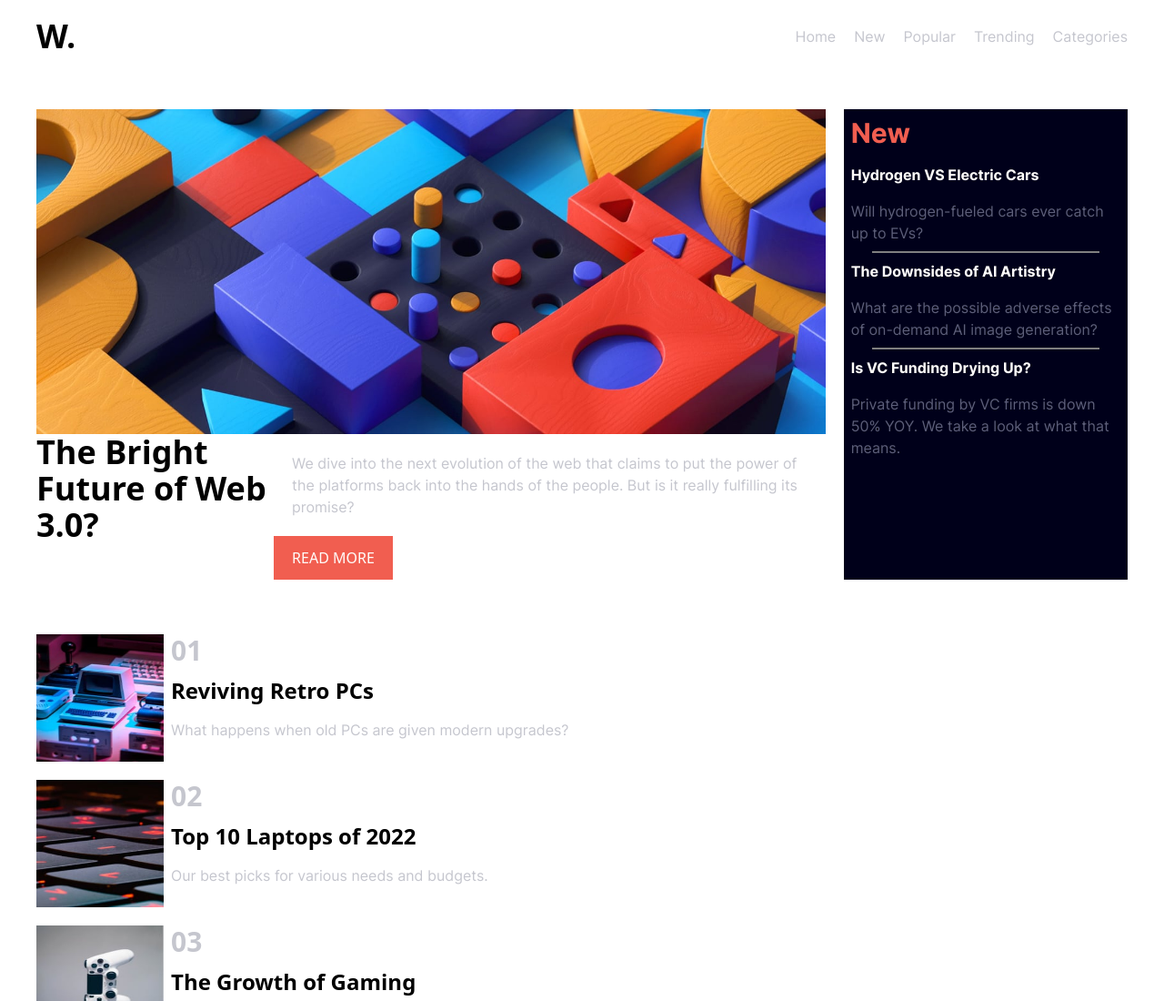
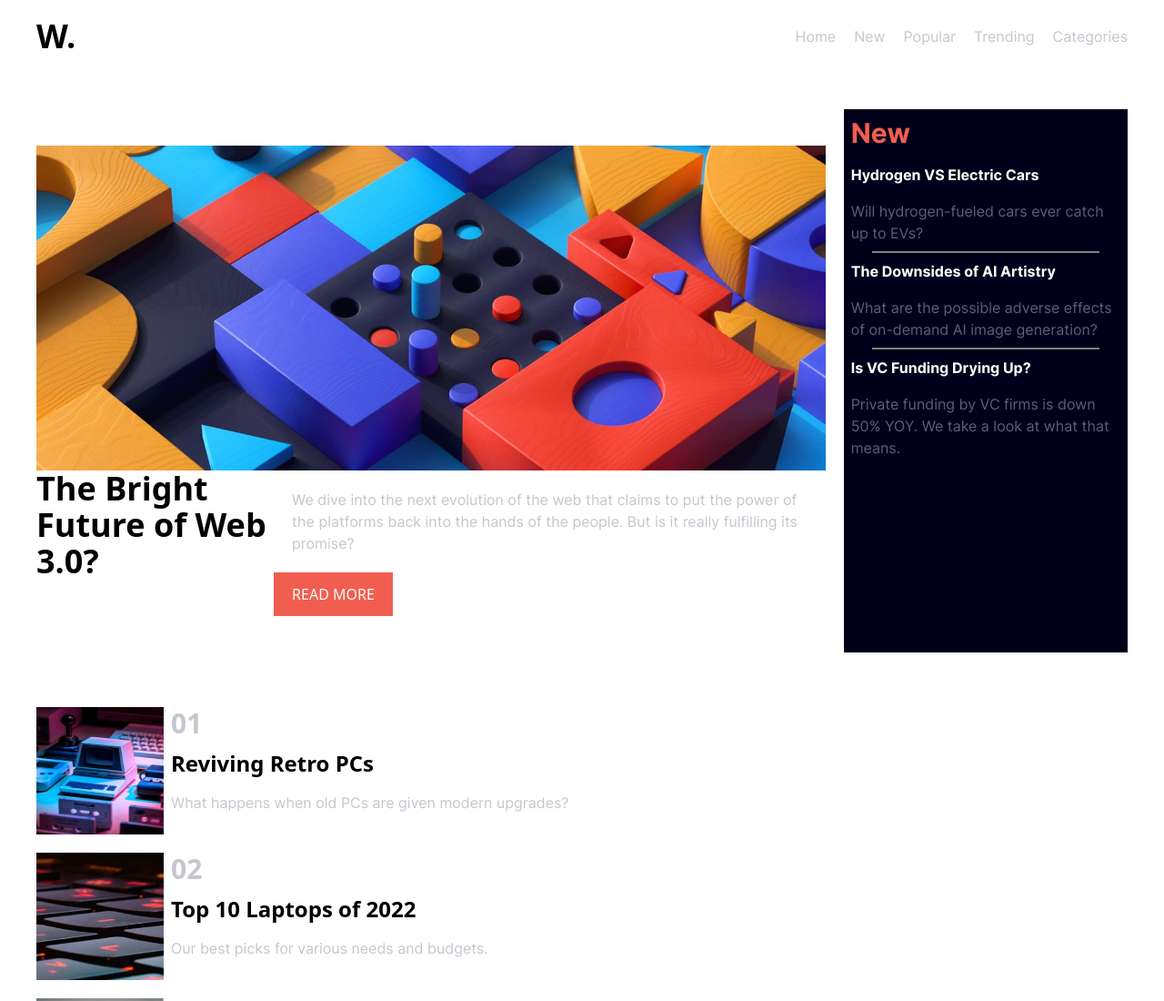
Before and after one commit to omar-ma66/TP-TAILWIND, a website: page index.html in a window 1280 px wide. Shown: the top 1100 px of the page at 91% size. Drawn offline with Linux system fonts and the light colour scheme.

Commit message:
derniere modif dans html

```diff
--- a/index.html
+++ b/index.html
@@ -31,7 +31,7 @@
 
 <main  class="flex flex-col justify-between gap-15 p-10">
 <section class="md:flex flex-row justify-between gap-5">
-        <div class="">
+        <div class="py-10">
                               <img src="assets/images/image-web-3-mobile.jpg" alt="image-web-3-mobile" class="w-75 md:hidden " >
                               <img src="assets/images/image-web-3-desktop.jpg" alt="image-web-3-mobile" class="hidden md:block">
 
```
